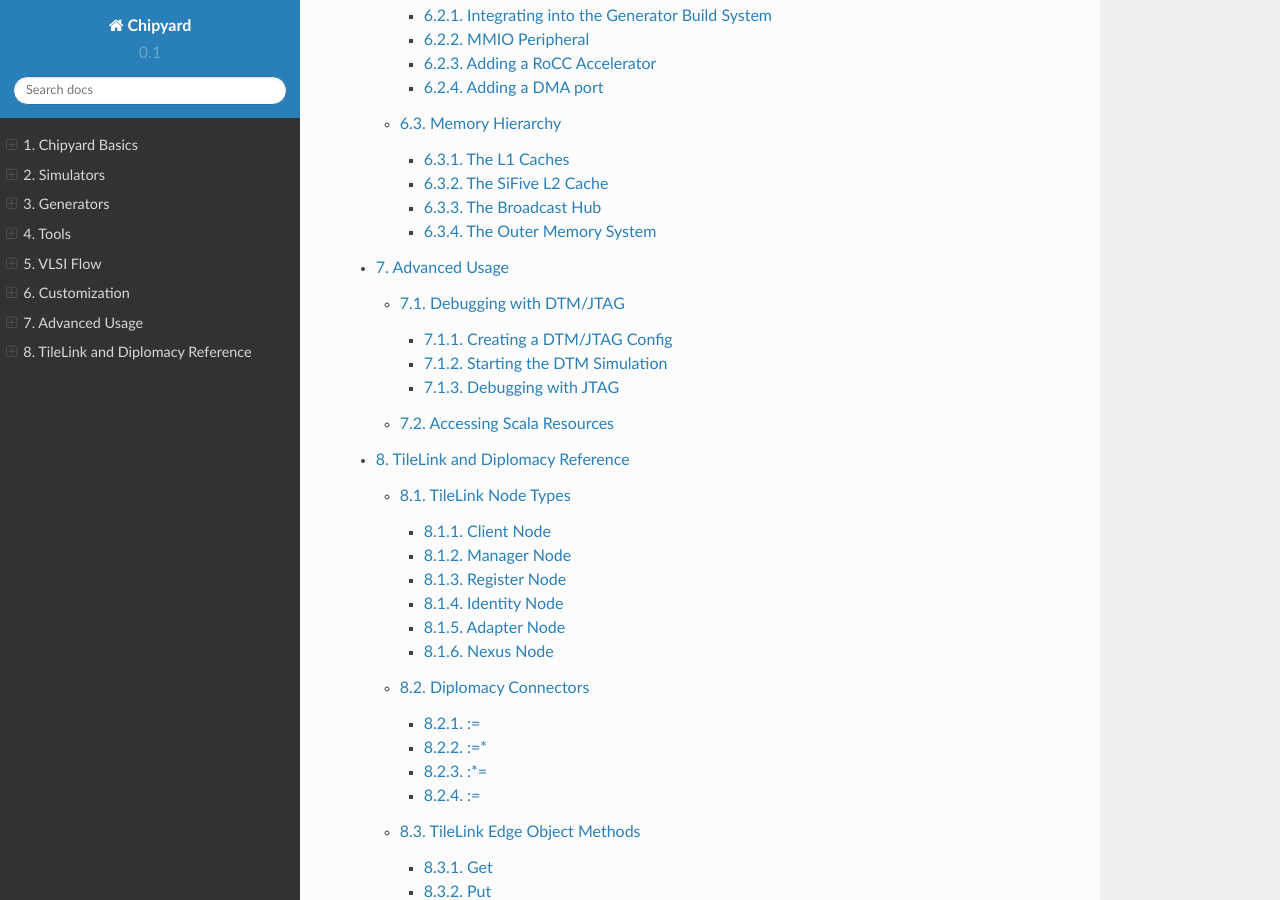
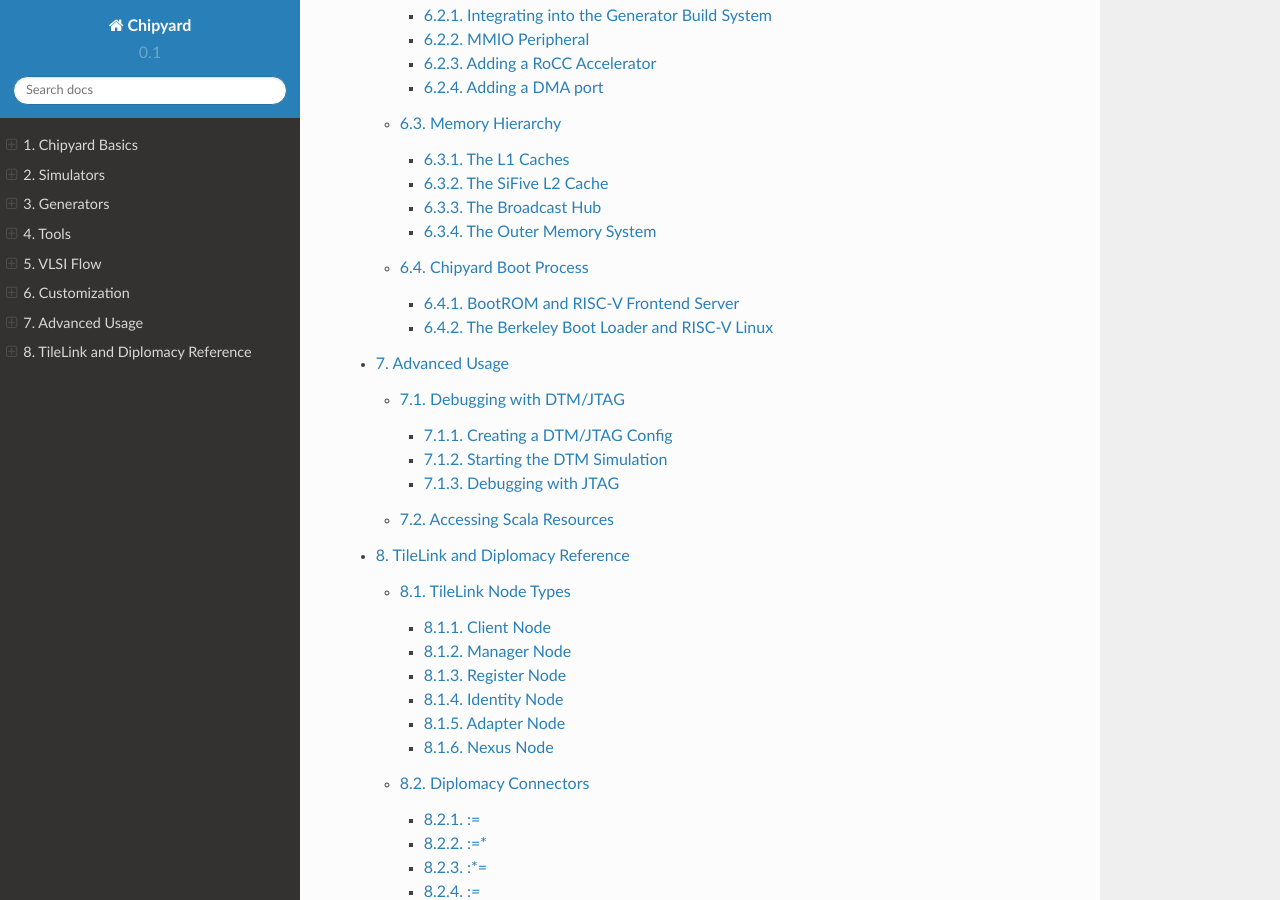
Before and after one commit to ucb-bar/chipyard, a Sphinx documentation site: the page built from docs/index.rst, in a window 1280 px wide and 900 px high, scrolled down 3128 px. Built offline with Sphinx 7.4.7 and the Read the Docs theme 2.0.0, drawn with Linux system fonts in a browser that asks for light colours; some of the changed lines change nothing that is shown.

Commit message:
add section on SoC boot process

```diff
--- /dev/null
+++ b/docs/Customization/Boot-Process.rst
@@ -0,0 +1,75 @@
+Chipyard Boot Process
+=======================
+
+This section will describe in detail the process by which a Chipyard-based
+SoC boots a Linux kernel and the changes you can make to customize this process.
+
+BootROM and RISC-V Frontend Server
+----------------------------------
+
+The first instructions to run when the SoC is powered on are those stored in
+the BootROM. The assembly for the BootROM code is located in
+`generators/testchipip/src/main/resources/testchipip/bootrom/bootrom.S <https://github.com/ucb-bar/testchipip/blob/master/src/main/resources/testchipip/bootrom/bootrom.S>`_.
+The Chisel generator encodes the assembled instructions into the BootROM
+hardware at elaboration time, so if you want to change the BootROM code, you
+will need to run ``make`` in the bootrom directory and then regenerate the
+verilog. If you don't want to overwrite the existing ``bootrom.S``, you can
+also point the generator to a different bootrom image by overriding the
+``BootROMParams`` key in the configuration.
+
+.. code-block:: scala
+
+    class WithMyBootROM extends Config((site, here, up) => {
+      case BootROMParams =>
+        BootROMParams(contentFileName = "/path/to/your/bootrom.img")
+    })
+
+The default bootloader simply loops on a wait-for-interrupt (WFI) instruction
+as the RISC-V frontend-server (FESVR) loads the actual program.
+FESVR is a program that runs on the host CPU and can read/write arbitrary
+parts of the target system memory using the Tethered Serial Interface (TSI).
+
+FESVR uses TSI to load a baremetal executable or second-stage bootloader into
+the SoC memory. In :ref:`Software RTL Simulation`, this will be the binary you
+pass to the simulator. Once it is finished loading the program, FESVR will
+write to the software interrupt register for CPU 0, which will bring CPU 0
+out of its WFI loop. Once it receives the interrupt, CPU 0 will write to
+the software interrupt registers for the other CPUs in the system and then
+jump to the beginning of DRAM to execute the first instruction of the loaded
+executable. The other CPUs will be woken up by the first CPU and also jump
+to the beginning of DRAM.
+
+The executable loaded by FESVR should have memory locations designated
+as *tohost* and *fromhost*. FESVR uses these memory locations to communicate
+with the executable once it is running. The executable uses *tohost* to send
+commands to FESVR for things like printing to the console,
+proxying system calls, and shutting down the SoC. The *fromhost* register is
+used to send back responses for *tohost* commands and for sending console
+input.
+
+The Berkeley Boot Loader and RISC-V Linux
+-----------------------------------------
+
+For baremetal programs, the story ends here. The loaded executable will run in
+machine mode until it sends a command through the *tohost* register telling the
+FESVR to power off the SoC.
+
+However, for booting the Linux Kernel, you will need to use a second-stage
+bootloader called the Berkeley Boot Loader, or BBL. This program reads the
+device tree encoded in the boot ROM and transforms it into a format compatible
+with the Linux kernel. It then sets up virtual memory and the interrupt
+controller, loads the kernel, which is embedded in the bootloader binary as a
+payload, and starts executing the kernel in supervisor mode. The bootloader is
+also responsible for servicing machine-mode traps from the kernel and
+proxying them over FESVR.
+
+Once BBL jumps into supervisor mode, the Linux kernel takes over and begins
+its process. It eventually loads the ``init`` program and runs it in user
+mode, thus starting userspace execution.
+
+The easiest way to build a BBL image that boots Linux is to use the FireMarshal
+tool that lives in the `firesim-software <https://github.com/firesim/firesim-software>`_
+repository. Directions on how to use FireMarshal can be found in the
+`FireSim documentation <https://docs.fires.im/en/latest/Advanced-Usage/FireMarshal/index.html>`_.
+Using FireMarshal, you can add custom kernel configurations and userspace software
+to your workload.
--- a/docs/Customization/index.rst
+++ b/docs/Customization/index.rst
@@ -16,3 +16,4 @@ Hit next to get started!
    Heterogeneous-SoCs
    Adding-An-Accelerator
    Memory-Hierarchy
+   Boot-Process
```
